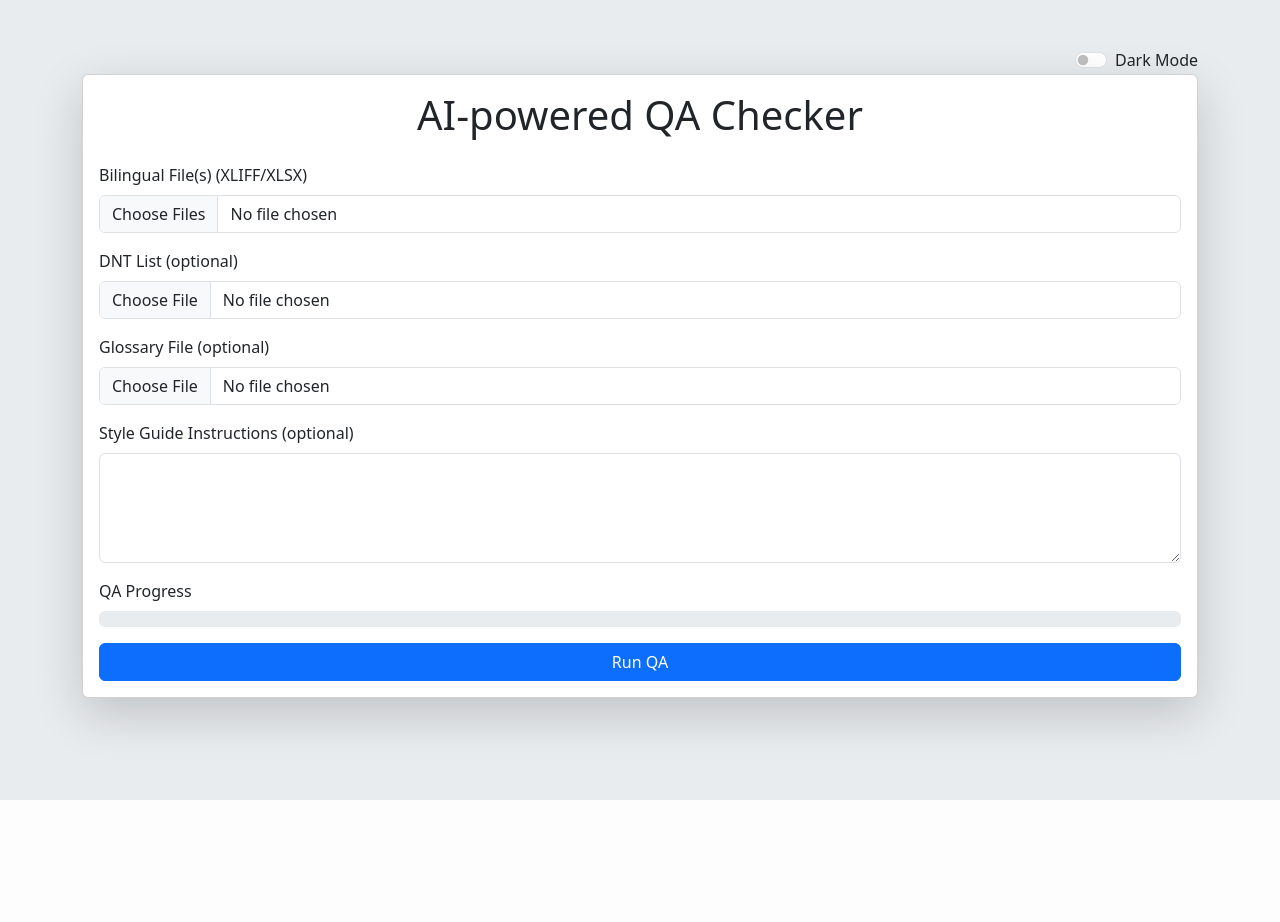
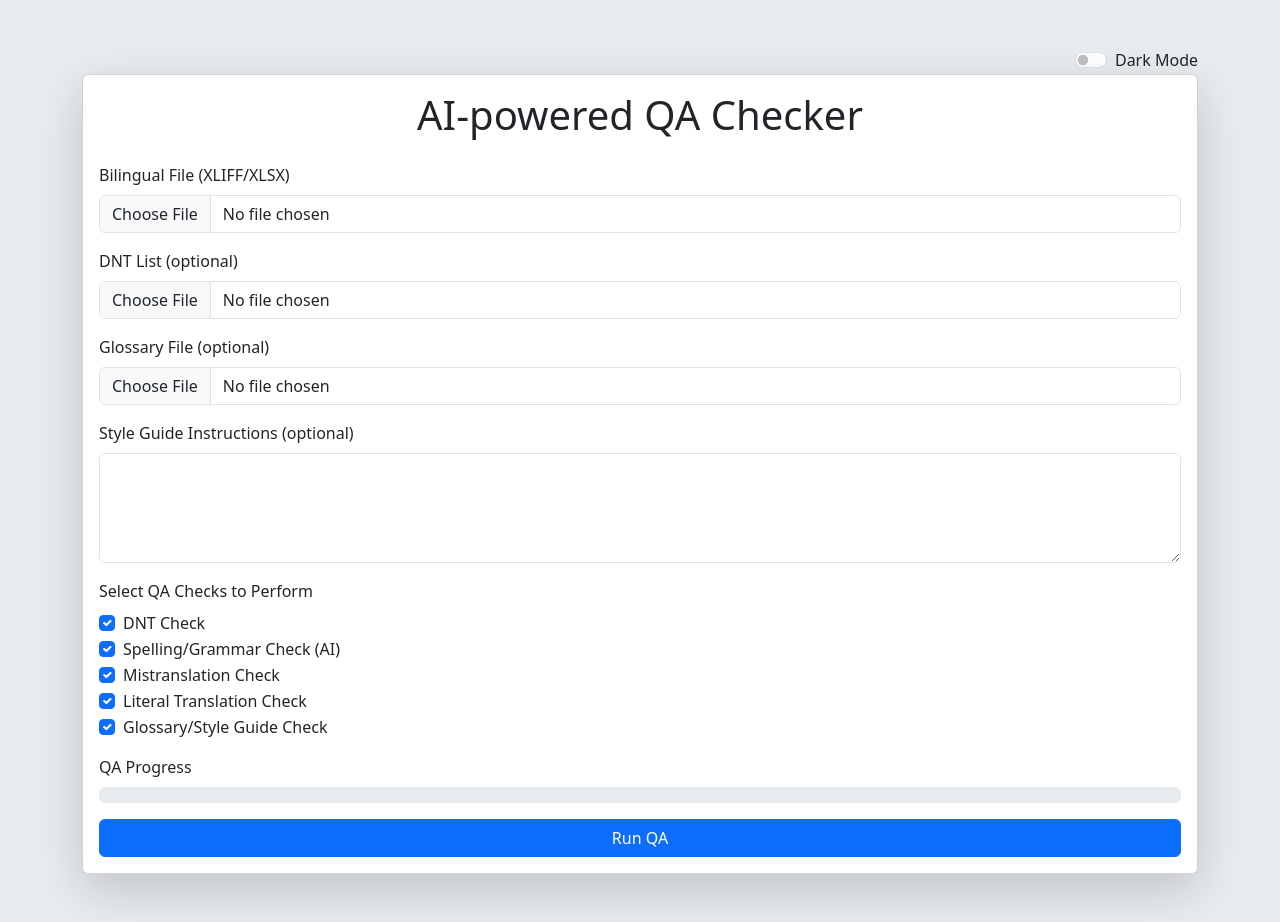
Before and after one commit to manibrh/QA-Spellchecker, a Flask app: page / in a window 1280 px wide. Before the commit the page ends 800 px from the top, so only its background shows below. Run offline with Flask 3, Linux system fonts and the light colour scheme.

Commit message:
Update index.html

```diff
--- a/templates/index.html
+++ b/templates/index.html
@@ -22,8 +22,8 @@
 
         <form method="POST" enctype="multipart/form-data" id="qaForm">
           <div class="mb-3">
-            <label for="bilingual_file" class="form-label">Bilingual File(s) (XLIFF/XLSX)</label>
-            <input type="file" class="form-control" name="bilingual_file" multiple required>
+            <label for="bilingual_file" class="form-label">Bilingual File (XLIFF/XLSX)</label>
+            <input type="file" class="form-control" name="bilingual_file" required>
           </div>
 
           <div class="mb-3">
@@ -42,6 +42,30 @@
           </div>
 
           <div class="mb-3">
+            <label class="form-label">Select QA Checks to Perform</label>
+            <div class="form-check">
+              <input class="form-check-input" type="checkbox" name="check_dnt" id="checkDnt" checked>
+              <label class="form-check-label" for="checkDnt">DNT Check</label>
+            </div>
+            <div class="form-check">
+              <input class="form-check-input" type="checkbox" name="check_spell" id="checkSpell" checked>
+              <label class="form-check-label" for="checkSpell">Spelling/Grammar Check (AI)</label>
+            </div>
+            <div class="form-check">
+              <input class="form-check-input" type="checkbox" name="check_mistranslation" id="checkMistranslation" checked>
+              <label class="form-check-label" for="checkMistranslation">Mistranslation Check</label>
+            </div>
+            <div class="form-check">
+              <input class="form-check-input" type="checkbox" name="check_literalness" id="checkLiteralness" checked>
+              <label class="form-check-label" for="checkLiteralness">Literal Translation Check</label>
+            </div>
+            <div class="form-check">
+              <input class="form-check-input" type="checkbox" name="check_glossary" id="checkGlossary" checked>
+              <label class="form-check-label" for="checkGlossary">Glossary/Style Guide Check</label>
+            </div>
+          </div>
+
+          <div class="mb-3">
             <label class="form-label">QA Progress</label>
             <div class="progress" role="progressbar">
               <div class="progress-bar progress-bar-striped progress-bar-animated" id="qaProgressBar" style="width: 0%">0%</div>
@@ -56,7 +80,6 @@
         <div class="mt-4 d-none" id="qaSummary">
           <h5>QA Summary</h5>
           <ul id="qaSummaryList" class="list-group mb-3"></ul>
-          <a class="btn btn-success" id="downloadBtn" href="#" target="_blank">Download Report</a>
           <button class="btn btn-outline-secondary" data-bs-toggle="collapse" data-bs-target="#inlinePreview">Toggle Inline Issue Preview</button>
           <div class="collapse mt-3" id="inlinePreview">
             <pre class="bg-light p-3 border" id="previewContent">Loading preview...</pre>
@@ -67,7 +90,7 @@
   </div>
 
   <script>
-    document.getElementById('themeSwitch').addEventListener('change', function () {
+    document.getElementById('themeSwitch').addEventListener('change', function() {
       const theme = this.checked ? 'dark' : 'light';
       document.documentElement.setAttribute('data-bs-theme', theme);
     });
@@ -78,24 +101,25 @@
     const summaryBlock = document.getElementById('qaSummary');
     const errorBox = document.getElementById('errorBox');
     const previewContent = document.getElementById('previewContent');
-    const downloadBtn = document.getElementById('downloadBtn');
 
-    form.addEventListener('submit', function (e) {
+    form.addEventListener('submit', function(e) {
       e.preventDefault();
       const formData = new FormData(form);
       progressBar.style.width = '10%';
       progressBar.innerText = 'Uploading...';
       errorBox.classList.add('d-none');
-      summaryBlock.classList.add('d-none');
 
       fetch('/', {
         method: 'POST',
         body: formData
       }).then(async res => {
         if (!res.ok) throw new Error('Server error or file issue.');
-        const json = await res.json();
 
-        if (!json.success) throw new Error(json.message || 'Processing failed.');
+        progressBar.style.width = '90%';
+        progressBar.innerText = 'Generating...';
+
+        const blob = await res.blob();
+        const url = URL.createObjectURL(blob);
 
         progressBar.style.width = '100%';
         progressBar.innerText = 'Complete';
@@ -107,11 +131,14 @@
           li.innerText = `✓ ${issue} check completed.`;
           summaryList.appendChild(li);
         });
+        previewContent.textContent = '✔ QA checks completed. Download report manually from below:';
 
-        previewContent.textContent = '✔ QA checks complete. Click the button to download your report.';
-        downloadBtn.href = '/download/' + json.filename;
-        downloadBtn.classList.remove('d-none');
-
+        const downloadLink = document.createElement('a');
+        downloadLink.href = url;
+        downloadLink.download = "QA_Report.xlsx";
+        downloadLink.className = 'btn btn-success mt-3';
+        downloadLink.innerText = 'Download QA Report';
+        previewContent.appendChild(downloadLink);
       }).catch(err => {
         progressBar.style.width = '0%';
         progressBar.innerText = 'Failed';
```
